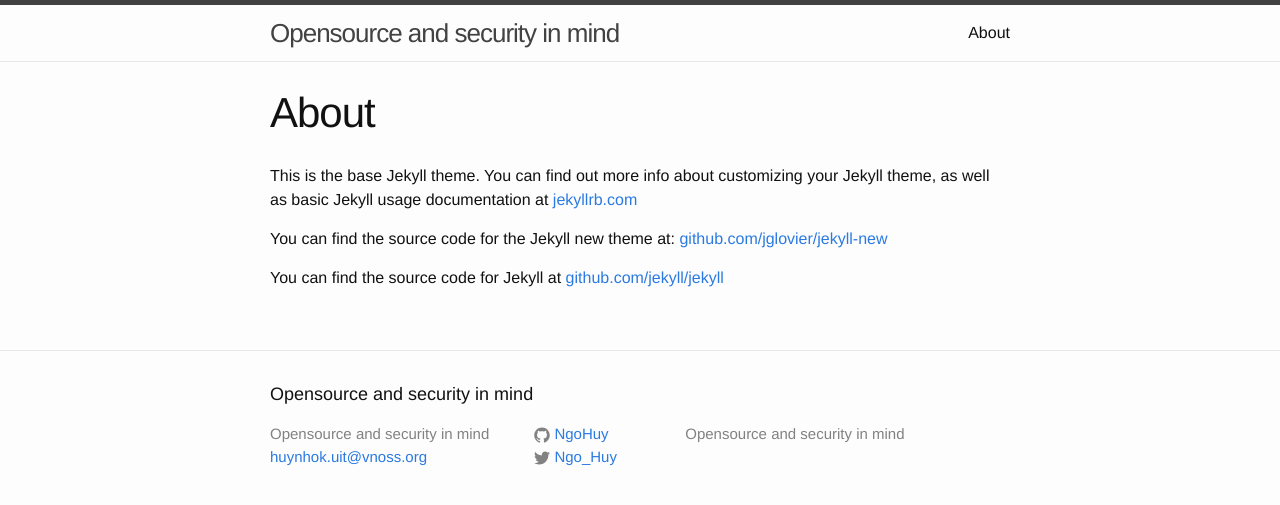
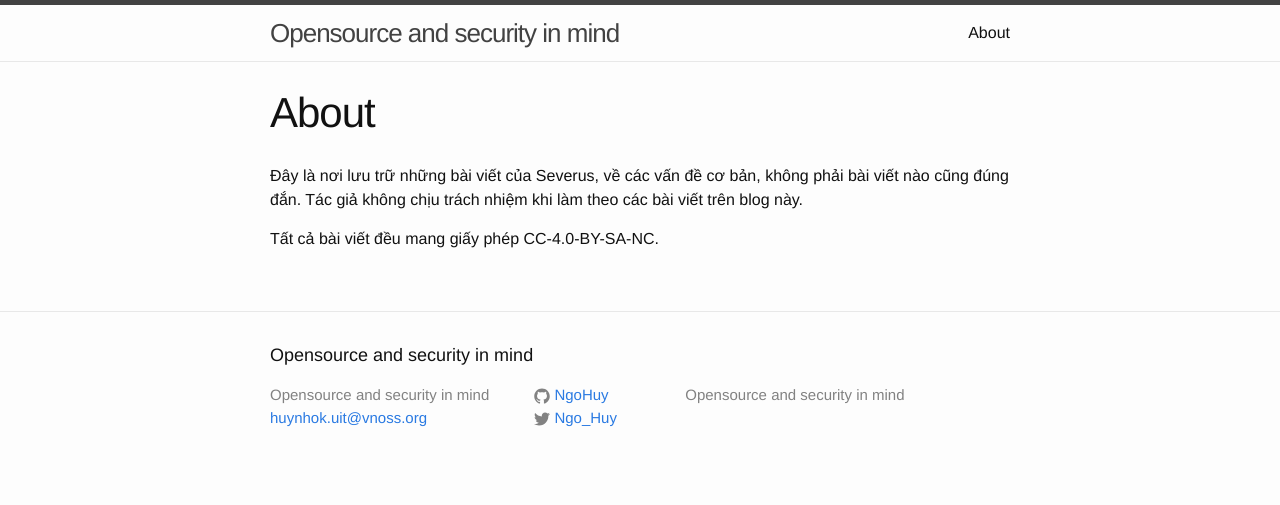
Before and after one commit to NgoHuy/NgoHuy.github.io, a Jekyll site: the page built from about.md, in a window 1280 px wide. Shown: the top 505 px of the page. Built offline with Jekyll 4.4.1, drawn with Linux system fonts in a browser that asks for light colours.

Commit message:
Change about.md

```diff
--- a/about.md
+++ b/about.md
@@ -4,8 +4,8 @@ title: About
 permalink: /about/
 ---
 
-This is the base Jekyll theme. You can find out more info about customizing your Jekyll theme, as well as basic Jekyll usage documentation at [jekyllrb.com](http://jekyllrb.com/)
+Đây là nơi lưu trữ những bài viết của Severus, về các vấn đề cơ bản,
+không phải bài viết nào cũng đúng đắn. Tác giả không chịu trách nhiệm
+khi làm theo các bài viết trên blog này.
 
-You can find the source code for the Jekyll new theme at: [github.com/jglovier/jekyll-new](https://github.com/jglovier/jekyll-new)
-
-You can find the source code for Jekyll at [github.com/jekyll/jekyll](https://github.com/jekyll/jekyll)
+Tất cả bài viết đều mang giấy phép CC-4.0-BY-SA-NC.
```
